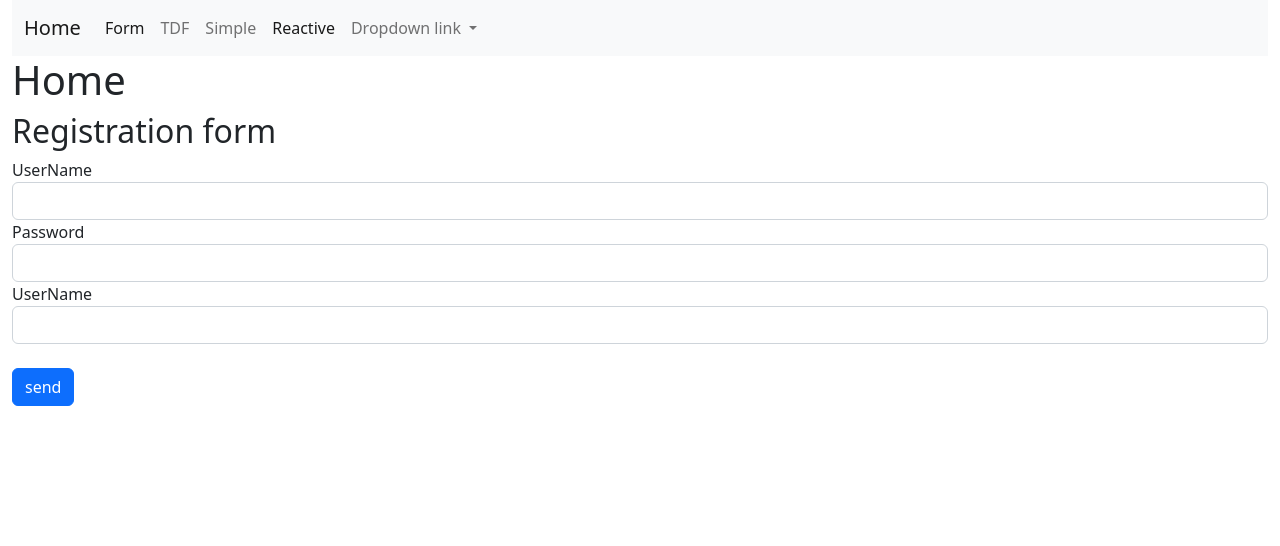
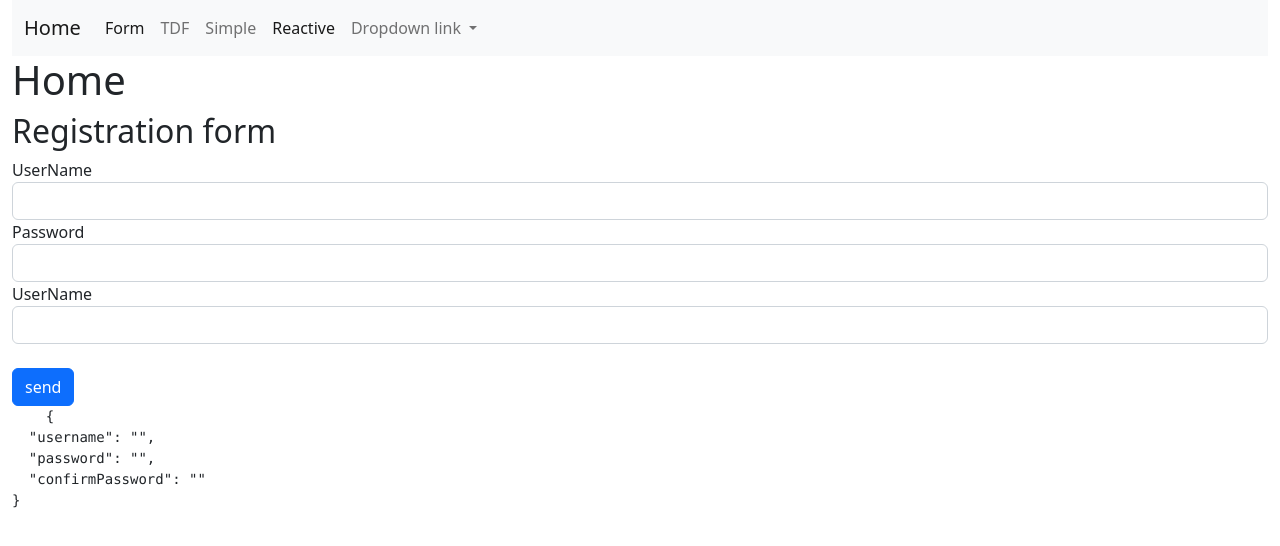
Before and after one commit to dornescum/forms-angular, an Angular app: page /reactive in a window 1280 px wide. Shown: the top 546 px of the page. Built offline with nearby package versions, Linux system fonts and the light colour scheme.

Commit message:
formGroup & formControl

```diff
--- a/src/app/app.module.ts
+++ b/src/app/app.module.ts
@@ -1,7 +1,8 @@
 import { NgModule } from '@angular/core';
 import { BrowserModule } from '@angular/platform-browser';
-import {FormsModule} from "@angular/forms";
+import {FormsModule, ReactiveFormsModule} from "@angular/forms";
 import {HttpClientModule} from "@angular/common/http";
+
 
 import { AppRoutingModule } from './app-routing.module';
 import { AppComponent } from './app.component';
@@ -26,7 +27,8 @@ import { ReactiveComponent } from './components/reactive/reactive.component';
     BrowserModule,
     AppRoutingModule,
     FormsModule,
-    HttpClientModule
+    HttpClientModule,
+    ReactiveFormsModule
   ],
   providers: [],
   bootstrap: [AppComponent]
--- a/src/app/components/reactive/reactive.component.html
+++ b/src/app/components/reactive/reactive.component.html
@@ -1,18 +1,23 @@
 <div class="container-fluid">
   <h2>Registration form</h2>
-  <form>
+<!--  registrationForm in ts-->
+  <form [formGroup]="registrationForm">
     <div class="form-group">
       <label for="username">UserName</label>
-      <input type="text" class="form-control" name="username" id="username">
+      <input type="text" class="form-control" name="username" id="username" formControlName="username">
     </div>
     <div class="form-group">
       <label for="password">Password</label>
-      <input type="text" class="form-control" name="username" id="password">
+      <input type="text" class="form-control" name="username" id="password" formControlName="password">
     </div>
     <div class="form-group">
       <label for="confirmPassword">UserName</label>
-      <input type="text" class="form-control" name="username" id="confirmPassword">
+      <input type="text" class="form-control" name="username" id="confirmPassword" formControlName="confirmPassword">
     </div>
   <button class="btn btn-primary mt-4" type="submit">send</button>
   </form>
+<pre>
+    {{registrationForm.value | json}}
+</pre>
+
 </div>
--- a/src/app/components/reactive/reactive.component.ts
+++ b/src/app/components/reactive/reactive.component.ts
@@ -1,4 +1,5 @@
 import { Component, OnInit } from '@angular/core';
+import {FormControl, FormGroup} from "@angular/forms";
 
 @Component({
   selector: 'app-reactive',
@@ -6,7 +7,11 @@ import { Component, OnInit } from '@angular/core';
   styleUrls: ['./reactive.component.less']
 })
 export class ReactiveComponent implements OnInit {
-
+  registrationForm = new FormGroup({
+    username: new FormControl(''),
+    password: new FormControl(''),
+    confirmPassword: new FormControl('')
+  })
   constructor() { }
 
   ngOnInit(): void {
```
